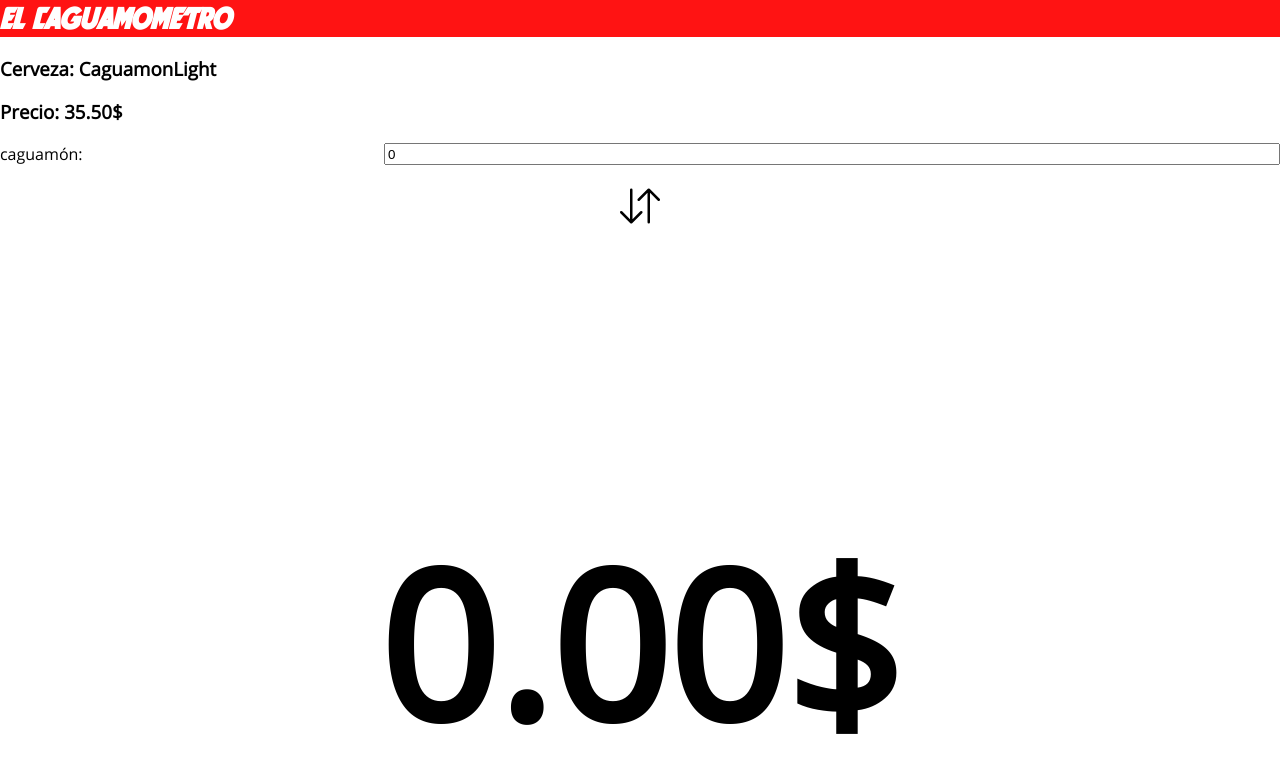
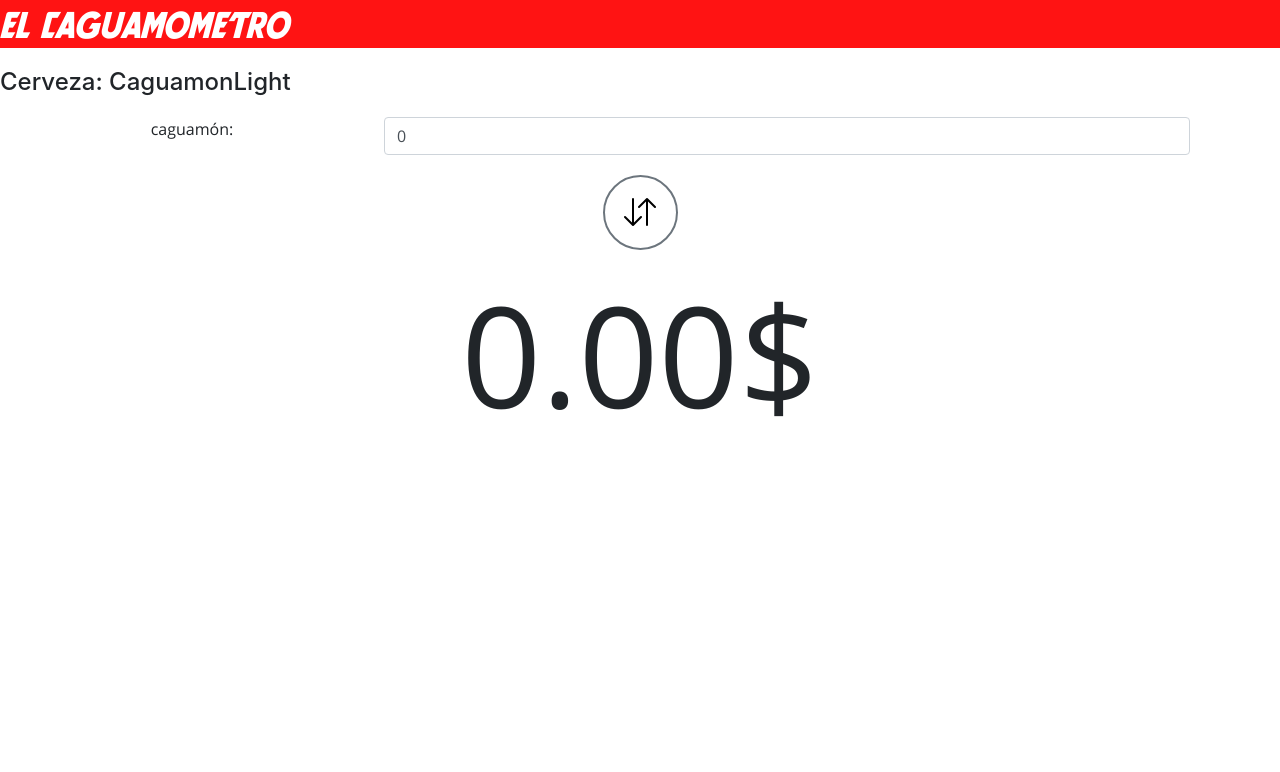
Before and after one commit to xXAntonioXx/ElCaguamometro, an Angular app in the folder ElCaguamometro/: page / in a window 1280 px wide. Shown: the top 772 px of the page. Built offline with nearby package versions, Linux system fonts and the light colour scheme; no server answers.

Commit message:
agregando bootstrap

```diff
--- a/ElCaguamometro/angular.json
+++ b/ElCaguamometro/angular.json
@@ -24,7 +24,8 @@
               "src/assets"
             ],
             "styles": [
-              "src/styles.css"
+              "src/styles.css",
+              "node_modules/bootstrap/dist/css/bootstrap.min.css"
             ],
             "scripts": []
           },
--- a/ElCaguamometro/src/app/beer-converter-form/beer-converter-form.component.css
+++ b/ElCaguamometro/src/app/beer-converter-form/beer-converter-form.component.css
@@ -4,15 +4,23 @@
     width: 100%;
     display: grid;
     grid-template-columns: 30% 70%;
+    font-family: OpenSans;
 }
 
-.amountInput label{
-    text-align: left;
-    font-family: OpenSans;
+.amountInput div{
+    text-align: center;
+}
+
+.amountInput div input{
+    width: 90%;
 }
 
 h3{
     font-family: OpenSans;
+}
+
+h4{
+    margin: 20px 0 20px 0;
 }
 
 .resultOutput {
@@ -21,13 +29,16 @@ h3{
 }
 
 .resultOutput h4 {
-    font-size: 16vw;
+    font-size: 140px;
     font-family: OpenSans;
 }
 
 .invertFormButton {
-    border: none;
+    border: 2px solid #6c757d;
     background: none;
+    border-radius: 50%;
+    width: 75px;
+    height: 75px;
 }
 
 .buttonContainer {
--- a/ElCaguamometro/src/app/beer-converter-form/beer-converter-form.component.html
+++ b/ElCaguamometro/src/app/beer-converter-form/beer-converter-form.component.html
@@ -1,17 +1,20 @@
-<h3>Cerveza: {{beer.beer}}</h3>
-<h3>Precio: {{beer.price | number:'1.2-2'}}$</h3>
+<h4>Cerveza: {{beer.beer}}</h4>
+<!-- <h3>Precio: {{beer.price | number:'1.2-2'}}$</h3> -->
 <div>
     <div *ngIf="amountToMoney; then amountToMoneyForm else moneyToAmountForm"></div>
     <ng-template #amountToMoneyForm>
         <div class="amountInput">
-
-            <label>{{beer.container}}:</label>
-            <input [(ngModel)]="userBeerInput" appValidations placeholder="Cantidad" />
+            <div>
+                <label>{{beer.container}}:</label>
+            </div>
+            <div>
+                <input [(ngModel)]="userBeerInput" appValidations placeholder="Cantidad" class="form-control" />
+            </div>
         </div>
 
         <div class="buttonContainer">
             <button class="invertFormButton" (click)="toggleForm()">
-                <svg width="3em" height="3em" viewBox="0 0 16 16" class="bi bi-arrow-down-up" fill="currentColor" xmlns="http://www.w3.org/2000/svg">
+                <svg width="2em" height="2em" viewBox="0 0 16 16" class="bi bi-arrow-down-up" fill="currentColor" xmlns="http://www.w3.org/2000/svg">
                     <path fill-rule="evenodd" d="M11.5 15a.5.5 0 0 0 .5-.5V2.707l3.146 3.147a.5.5 0 0 0 .708-.708l-4-4a.5.5 0 0 0-.708 0l-4 4a.5.5 0 1 0 .708.708L11 2.707V14.5a.5.5 0 0 0 .5.5zm-7-14a.5.5 0 0 1 .5.5v11.793l3.146-3.147a.5.5 0 0 1 .708.708l-4 4a.5.5 0 0 1-.708 0l-4-4a.5.5 0 0 1 .708-.708L4 13.293V1.5a.5.5 0 0 1 .5-.5z"/>
                 </svg>
             </button>
@@ -24,14 +27,17 @@
 
     <ng-template #moneyToAmountForm>
         <div class="amountInput">
-
-            <label>$:</label>
-            <input [(ngModel)]="userBeerInput" appValidations placeholder="Cantidad" />
+            <div>
+                <label>Dinero($):</label>
+            </div>
+            <div>
+                <input [(ngModel)]="userBeerInput" appValidations placeholder="Cantidad" class="form-control" />
+            </div>
         </div>
 
         <div class="buttonContainer">
             <button class="invertFormButton" (click)="toggleForm()">
-                <svg width="3em" height="3em" viewBox="0 0 16 16" class="bi bi-arrow-down-up" fill="currentColor" xmlns="http://www.w3.org/2000/svg">
+                <svg width="2em" height="2em" viewBox="0 0 16 16" class="bi bi-arrow-down-up" fill="currentColor" xmlns="http://www.w3.org/2000/svg">
                     <path fill-rule="evenodd" d="M11.5 15a.5.5 0 0 0 .5-.5V2.707l3.146 3.147a.5.5 0 0 0 .708-.708l-4-4a.5.5 0 0 0-.708 0l-4 4a.5.5 0 1 0 .708.708L11 2.707V14.5a.5.5 0 0 0 .5.5zm-7-14a.5.5 0 0 1 .5.5v11.793l3.146-3.147a.5.5 0 0 1 .708.708l-4 4a.5.5 0 0 1-.708 0l-4-4a.5.5 0 0 1 .708-.708L4 13.293V1.5a.5.5 0 0 1 .5-.5z"/>
                 </svg>
             </button>
--- a/ElCaguamometro/src/app/beer-converter-form/beer-converter-form.component.ts
+++ b/ElCaguamometro/src/app/beer-converter-form/beer-converter-form.component.ts
@@ -30,7 +30,7 @@ export class BeerConverterFormComponent implements OnInit {
     this.beerService.getBeer().subscribe(BeerRes => this.beer = BeerRes[0]);
   }
 
-  toggleForm(){
+  toggleForm(): void{
     this.amountToMoney = !this.amountToMoney;
   }
 }
```
